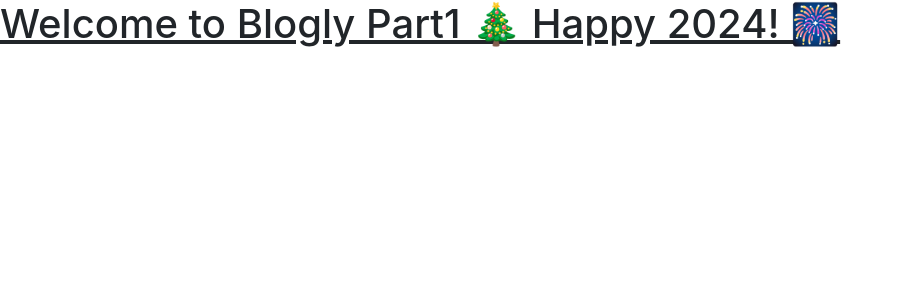
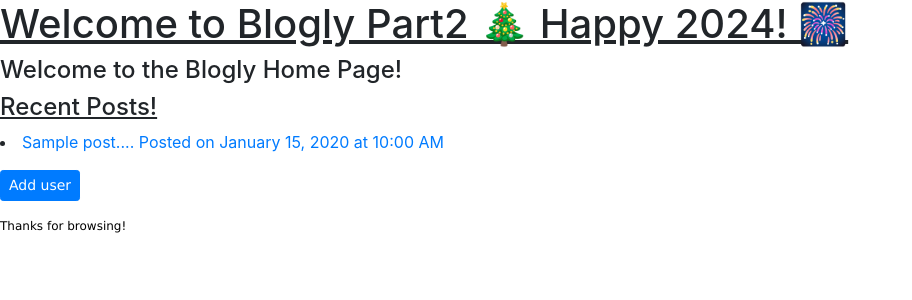
Before and after one commit to MichaelAEllis86/SQLA-Blogly-Part2, a Flask app: page / in a window 1280 px wide. Shown: the part 80-380 px from the top of the page, without its empty margins (0-912 px from the left). Run offline with Flask 3, Linux system fonts and the light colour scheme; tables that the repository leaves empty hold one stand-in row (values such as "Sample post").

Commit message:
Add files via upload

```diff
--- a/app.py
+++ b/app.py
@@ -1,12 +1,21 @@
+import os
 from flask import Flask, request, render_template, redirect, flash, session
 from flask_debugtoolbar import DebugToolbarExtension
 from models import db, connect_db, User, Post
 from flask_sqlalchemy import SQLAlchemy
+from sqlalchemy import desc
 
 app=Flask(__name__)
 app.app_context().push()
-app.config['SQLALCHEMY_DATABASE_URI']='postgresql:///blogly_db'
-app.config['SQLALCHEMY_ECHO']= True
+# app.config['SQLALCHEMY_DATABASE_URI']='postgresql:///blogly_db'
+
+# set environment variable to NOTTEST if were working the real DB in app.py, if we are in test mode in test.py this variable is set to "TEST" and we use the test database
+app.config['SQLALCHEMY_DATABASE_URI']='postgresql:///blogly_db' if os.environ.get("TEST", "NOTTEST") == "NOTTEST" else 'postgresql:///test_blogly_db'
+
+# 'postgresql:///test_blogly_db' ------->just referencing test db name here
+
+# Related logic to line 13 but for the echo config. If we are in the test environment we are in the fake db and we dont echo sql. if we are in real db/app.py we echo sql.
+app.config['SQLALCHEMY_ECHO']= True if os.environ.get("TEST", "NOTTEST") == "NOTTEST" else False
 app.config['SECRET_KEY']="oh-so-secret"
 debug=DebugToolbarExtension(app)
 
@@ -15,10 +24,18 @@ connect_db(app)
 
 @app.route("/")
 def show_base():
-    """show base/home page"""
-    return render_template("base.html")
+    """show home page"""
+    # query for the 5 most recent posts
+    posts=Post.query
+    recent_posts=posts.order_by(desc('created_at')).limit(5).all()
 
-# User Routes
+    #could've also run the code below as the query! this syntax avoids the the import desc in line 6 and is springboard's solution
+    # posts = Post.query.order_by(Post.created_at.desc()).limit(5).all()
+
+
+    return render_template("home.html", recent_posts=recent_posts)
+
+# Blogly User Routes
 @app.route("/users")
 def show_user_list_page():
     """show all the users in our db"""
@@ -48,7 +65,7 @@ def handle_new_user_form():
 @app.route("/users/<user_id>")
 def show_user_details(user_id):
     """show details about user page and the user's posts"""
-    user=User.query.get(user_id)
+    user=User.query.get_or_404(user_id)
     print("the user is", user)
     print(f"the user_id is {user_id}")
     print(f"the user_id type is {type(user_id)}")
@@ -67,7 +84,7 @@ def handle_user_edit(user_id):
     first_name=request.form["first_name"]
     last_name=request.form["last_name"]
     image_url=request.form["image_url"]
-    user=User.query.get(int(user_id))
+    user=User.query.get_or_404(int(user_id))
     print(f"this is the intial user{user}")
     user.first_name=first_name
     user.last_name=last_name
@@ -83,18 +100,18 @@ def handle_user_edit(user_id):
 def handle_user_delete(user_id):
     print(f" the initial user_id is {user_id} and it's type is {type(user_id)}")
     integer_user_id=int(user_id)
-    user=User.query.get(int(user_id))
+    user=User.query.get_or_404(int(user_id))
     User.query.filter_by(id=integer_user_id).delete()
     db.session.commit()
     flash("user deleted!!")
     flash(f"the previous user of {user.first_name}{user.last_name} with a user id of {user.id} is now deleted", "success")
     return redirect("/users")
 
-# Routes to d0/ Post routes
+#Routes for blogly posts
 
 @app.route("/users/<user_id>/posts/new")
 def show_new_post_form_page(user_id):
-    user=User.query.get(int(user_id))
+    user=User.query.get_or_404(int(user_id))
     integer_user_id=int(user_id)
     return render_template("newpostform.html", user=user, integer_user_id=integer_user_id)
 
@@ -108,27 +125,27 @@ def handle_new_post_form_page(user_id):
     db.session.add(new_post)
     db.session.commit()
     flash("new post created!!")
-    flash(f"your new post is {new_post.title}, created by {new_post.user_info.first_name} {new_post.user_info.last_name} at {new_post.created_at}", "success")
+    flash(f"your new post is {new_post.title}, created by {new_post.user_info.first_name} {new_post.user_info.last_name} on {new_post.format_date()}", "success")
     return redirect (f"/users/{integer_user_id}")
 
 @app.route("/posts/<post_id>")
 def show_post(post_id):
     integer_post_id=int(post_id)
-    post=Post.query.get(integer_post_id)
+    post=Post.query.get_or_404(integer_post_id)
     integer_user_id=int(post.user_info.id)
     return render_template("showpost.html", post=post, integer_user_id=integer_user_id)
 
 @app.route("/posts/<post_id>/edit")
 def show_edit_post_form_page(post_id):
     integer_post_id=int(post_id)
-    post=Post.query.get(integer_post_id)
+    post=Post.query.get_or_404(integer_post_id)
     integer_user_id=int(post.user_info.id)
     return render_template("posteditform.html", post=post, integer_user_id=integer_user_id)
 
 @app.route("/posts/<post_id>/delete", methods=['POST'])
 def handle_post_deletion(post_id):
     integer_post_id=int(post_id)
-    post=Post.query.get(integer_post_id)
+    post=Post.query.get_or_404(integer_post_id)
     Post.query.filter_by(id=integer_post_id).delete()
     db.session.commit()
     flash("Post deleted!!", "success")
@@ -141,7 +158,7 @@ def handle_edit_post_edit(post_id):
     post_title=request.form["title"]
     post_content=request.form["content"]
     print(f"the form data is post_title={post_title} post_content={post_content}")
-    post=Post.query.get(integer_post_id)
+    post=Post.query.get_or_404(integer_post_id)
     post.title=post_title
     post.content=post_content
     db.session.add(post)
@@ -150,5 +167,11 @@ def handle_edit_post_edit(post_id):
     flash("Post Edited!!", "success")
     return redirect (f"/posts/{integer_post_id}")
 
+#Routes for custom 404 page if a query is unsucessful or we use a bad user or post id somewhere/somehow
+
+@app.errorhandler(404)
+def page_not_found(e):
+    return render_template('404.html', error=e), 404
+
 # to do!!!!!
 # further study for part 2
--- a/models.py
+++ b/models.py
@@ -34,20 +34,29 @@ class User(db.Model):
                         default='https://i.imgur.com/SHxfpjI.jpg'
                         )
 
-    post_info=db.relationship("Post")
+    post_info=db.relationship("Post", cascade="all, delete-orphan")
 
     # posts=db.relationship("Posts", backref="Users")
-#problem exists with image_url model will not accept strings longer than 50, creates a pyscopig error -------->Fixed!
-#problem exits with default image, for one it doens't work because of imgur in a img tag, also the default is not filling when the form is left blank ----->Need to fix!
+#problem exists with image_url model will not accept strings longer than 50, creates a pyscopig error -------->Fixed by changing db.column type to text and recreating db!
+#problem exits with default image, for one it doens't work because of imgur's anti-display code in a img tag, also the default is not filling when the form is left blank ----->Need to fix!
 
 class Post(db.Model):
     """Posts model, a post has one user/creator"""
+
+
+    def format_date(self):
+
+        months={1:"January", 2:"February", 3:"March", 4:"April", 5:"May", 6:"June", 7:"July", 8:"August", 9:"September", 10:"October", 11:"November", 12:"December"}
+        month_key=self.created_at.month
+        named_month=months[month_key]
+        friendly_time=self.created_at.strptime(f'{self.created_at.hour}:{self.created_at.minute}','%H:%M').strftime('%I:%M %p')
+
+        return f"{named_month} {self.created_at.day}, {self.created_at.year} at {friendly_time}"
 
     @classmethod
     def print_current_time(self):
         print(f"{datetime.now()}")
         return(f"{datetime.now()}")
-
 
     __tablename__ = "posts"
 
--- a/seed.py
+++ b/seed.py
@@ -28,5 +28,5 @@ P4=Post(title="Road work ahead", content="well yeah, I sure hope it does!",user_
 P5=Post(title="Minimum safe distance from a moose", content="far away....a moose can run up to 35 mph",user_id=5)
 
 
-db.session.add_all([P1,P2,P3,P4,P5,])
+db.session.add_all([P1,P2,P3,P4,P5])
 db.session.commit()
--- a/static/app.css
+++ b/static/app.css
@@ -10,6 +10,7 @@ p{
 h3{
     font-family: 'Lucida Sans', 'Lucida Sans Regular', 'Lucida Grande', 'Lucida Sans Unicode', Geneva, Verdana, sans-serif;
 } */
+
 
 
 .navbar{
--- a/templates/base.html
+++ b/templates/base.html
@@ -14,7 +14,7 @@
     <a href="/users">Users list</a>
     <a href="/users/new">Create a new user</a>
     </nav>
-    <h1 id="basewelcome"> Welcome to Blogly Part1 &#127876 Happy 2024! &#127878</h1>
+    <h1 id="basewelcome"> Welcome to Blogly Part2 &#127876 Happy 2024! &#127878</h1>
     </section>
     <main id="content"> {%block content%}{% endblock %} </main>
     {% with messages= get_flashed_messages(with_categories=true) %}
--- a/templates/home.html
+++ b/templates/home.html
@@ -1,13 +1,21 @@
-<!DOCTYPE html>
-<html lang="en">
-<head>
-    <meta charset="UTF-8">
-    <meta name="viewport" content="width=device-width, initial-scale=1.0">
-    <title>Document</title>
-</head>
-<body>
+{% extends "base.html" %}
+{% block title %} Users list page{% endblock %}
+{% block content %}
 
-<h1>Hello! I am running! Welcome back Apop! This is the blogly home</h1>
 
-</body>
-</html>
+<h4>Welcome to the Blogly Home Page!</h4>
+
+<h4><u>Recent Posts!</u></h4>
+
+{% for post in recent_posts %}
+<li><a href="/posts/{{post.id}}">{{post.title}}.... Posted on {{post.format_date()}} </a></li>
+{% endfor %}
+
+<ul id="messagecontainer"></ul>
+<!-- <button type="button" class="btn btn-primary"><a href="/users/new" class="link-danger">Add User</a></button> commented out for bootstrap formatting -->
+<p><a class="btn btn-sm btn-primary" href="/users/new">Add user</a></p>
+<!-- i dont understand how we get a button out of this without an actual button tag! bootstrap magic -->
+
+<p>Thanks for browsing!</p>
+
+{%endblock%}
--- a/templates/newpostform.html
+++ b/templates/newpostform.html
@@ -1,5 +1,5 @@
 {% extends "base.html" %}
-{% block title %} New user {% endblock %}
+{% block title %} New Post {% endblock %}
 {% block content %}
 
 <h4>Add Post for {{user.first_name}} {{user.last_name}}</h4>
--- a/templates/posteditform.html
+++ b/templates/posteditform.html
@@ -1,5 +1,5 @@
 {% extends "base.html" %}
-{% block title %} New user {% endblock %}
+{% block title %} Edit Post {% endblock %}
 {% block content %}
 
 <h4>Edit post for {{post.user_info.first_name}} {{post.user_info.last_name}}</h4>
--- a/templates/showpost.html
+++ b/templates/showpost.html
@@ -1,5 +1,5 @@
 {% extends "base.html" %}
-{% block title %} New user {% endblock %}
+{% block title %} Post Detail {% endblock %}
 {% block content %}
 
 <h4>{{post.title}}</h4>
--- a/templates/userdetail.html
+++ b/templates/userdetail.html
@@ -25,10 +25,11 @@
 <div id="just-line-break">
   <br/>
 </div>
-<h3>User Posts</h3>
+
+<h4>User Posts</h4>
 
 {% for post in user_posts %}
-<li><a href="/posts/{{post.id}}">{{post.title}}.... Posted ( {{post.created_at}} )</a></li>
+<li><a href="/posts/{{post.id}}">{{post.title}}.... Posted on {{post.format_date()}} </a></li>
 {% endfor %}
 
 <div id="just-line-break">
--- a/templates/usereditform.html
+++ b/templates/usereditform.html
@@ -1,5 +1,5 @@
 {% extends "base.html" %}
-{% block title %} New user {% endblock %}
+{% block title %} Edit user {% endblock %}
 {% block content %}
 
 <h4>Editing User {{user.first_name}} {{user.last_name}}</h4>
```
Also changed, not shown: templates/404.html (added, +17 -0 lines), test.py (+24 -10 lines).
